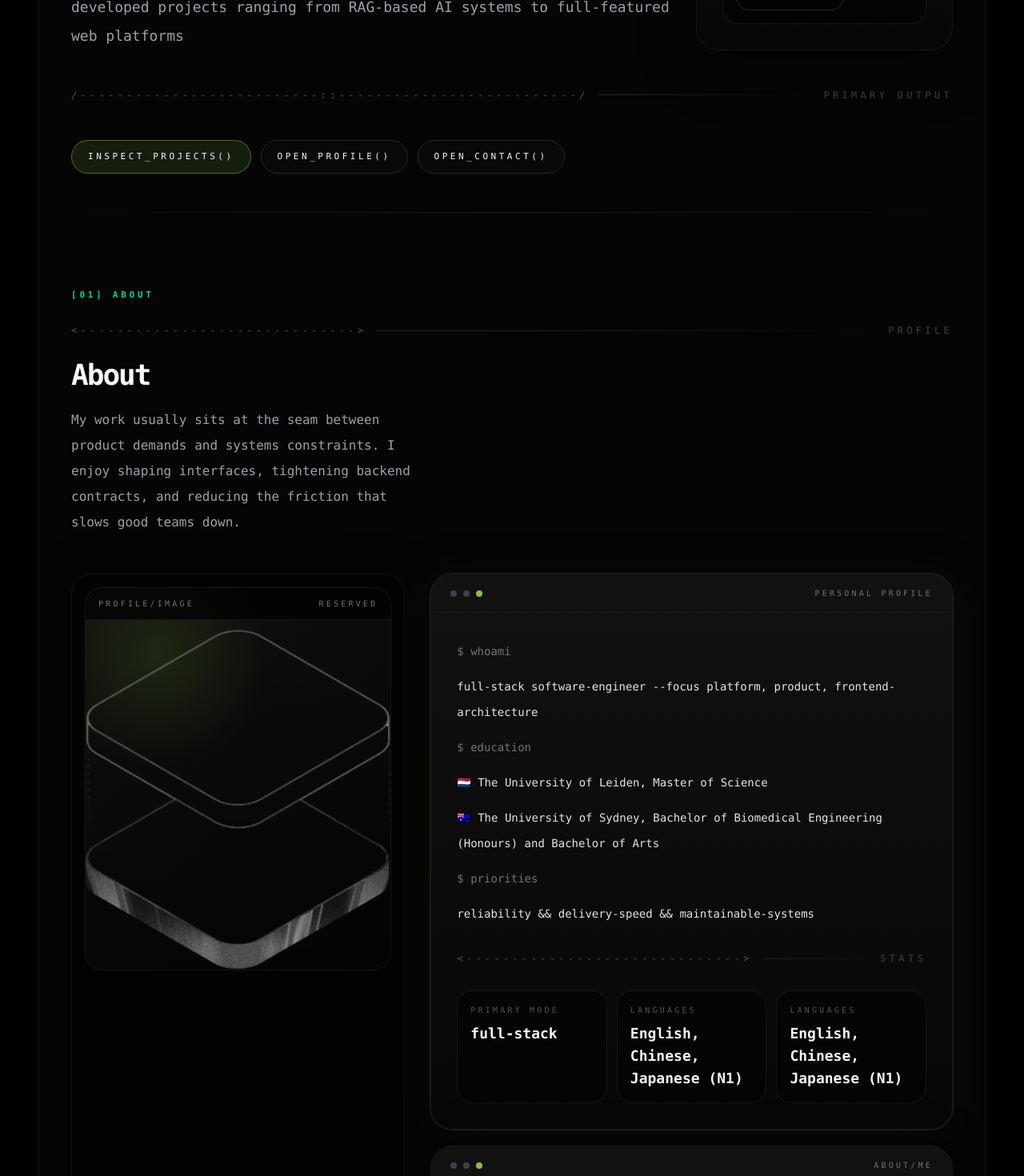
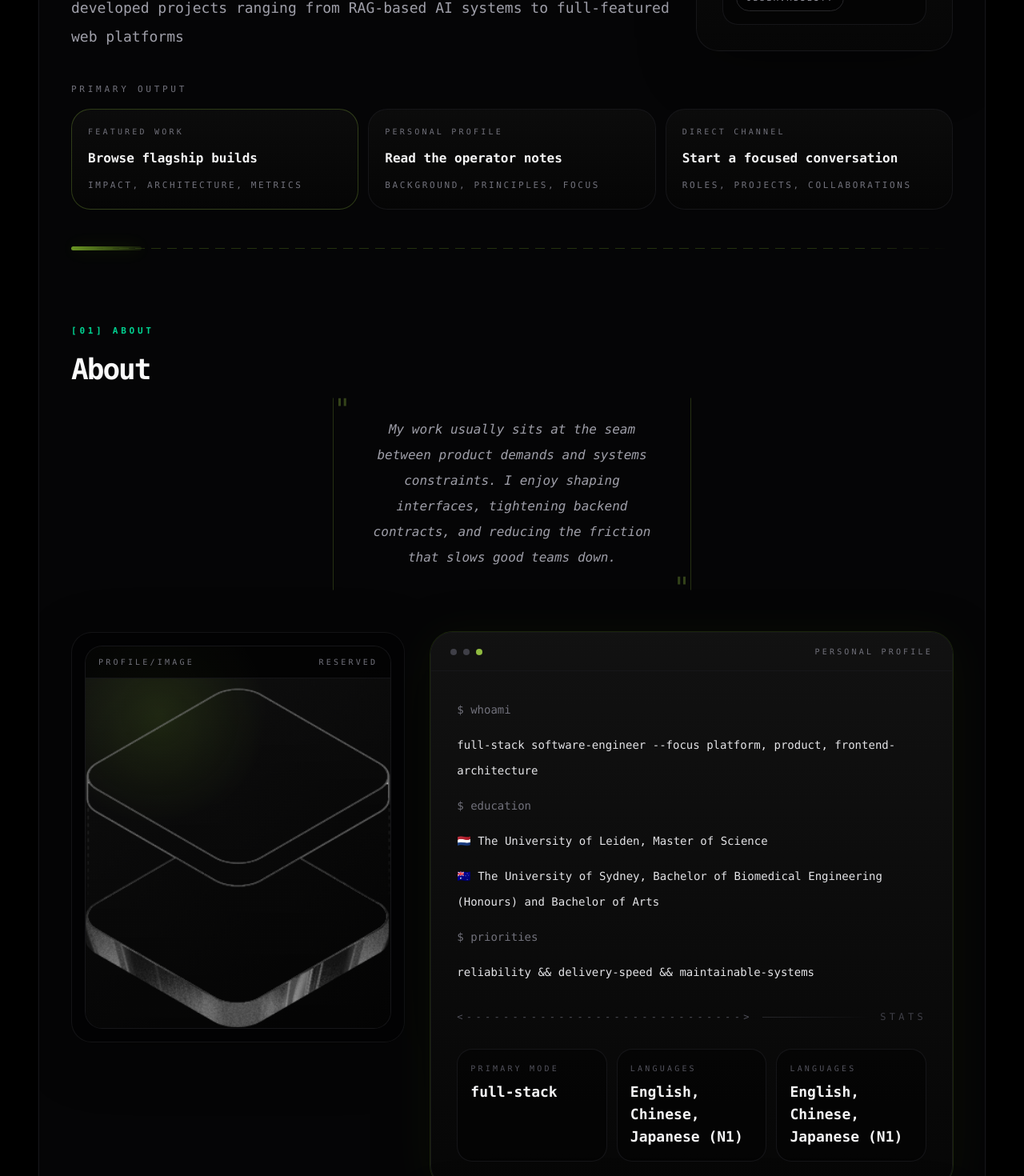
Before and after one commit to Rishi-Mishima/RIsha_sde_portfolio, a React (Vite) app: page / in a window 1280 px wide. Shown: the part 980-2450 px from the top of the page at 80% size. Built offline with nearby package versions, Linux system fonts and the light colour scheme.

Commit message:
refactor: redesign the hero section with only two panels left and right, changed the about section with a quote at centre

```diff
--- a/src/App.jsx
+++ b/src/App.jsx
@@ -144,8 +144,8 @@ function App() {
       </div>
 
       <div className="mx-auto flex min-h-screen w-full max-w-[88rem] flex-col px-4 pb-10 pt-4 sm:px-8 sm:pt-6 lg:px-12">
-        <header className="sticky top-0 z-30 -mx-4 mb-6 border-b border-zinc-900/75 bg-black/78 px-4 py-4 backdrop-blur-xl sm:-mx-8 sm:px-8 lg:-mx-12 lg:px-12">
-          <div className="mx-auto flex max-w-[82rem] flex-col gap-4 lg:flex-row lg:items-center lg:justify-between">
+        <header className="sticky top-3 z-40 mb-6 sm:top-4">
+          <div className="header-glass mx-auto flex max-w-[82rem] flex-col gap-4 px-4 py-4 sm:px-6 lg:flex-row lg:items-center lg:justify-between lg:px-8">
             <div className="flex items-center justify-between gap-4 text-[11px] uppercase tracking-[0.3em] text-zinc-500">
               <span className="text-zinc-300">{siteMeta.brand}</span>
               <button
@@ -221,7 +221,6 @@ function App() {
             </div>
           </div>
 
-          <AsciiDivider className="px-2 pt-8" label="end of output" />
         </main>
 
         <Footer siteMeta={siteMeta} />
--- a/src/components/SectionHeading.jsx
+++ b/src/components/SectionHeading.jsx
@@ -1,14 +1,11 @@
-import AsciiDivider from './AsciiDivider'
-
-function SectionHeading({ index, title, subtitle, note }) {
+function SectionHeading({ index, title, subtitle, subtitleClassName = '' }) {
   return (
     <div className="space-y-5 lg:sticky lg:top-28">
       <p className="section-kicker">
         [{index.toString().padStart(2, '0')}] {title}
       </p>
-      <AsciiDivider dense label={note ?? 'section'} />
       <h2 className="display-title max-w-sm text-3xl sm:text-4xl">{title}</h2>
-      <p className="max-w-md text-sm leading-8 text-zinc-400 sm:text-base">{subtitle}</p>
+      <p className={`max-w-md text-sm leading-8 text-zinc-400 sm:text-base ${subtitleClassName}`}>{subtitle}</p>
     </div>
   )
 }
--- a/src/data/portfolio.js
+++ b/src/data/portfolio.js
@@ -15,7 +15,7 @@ export const navigation = [
 
 export const hero = {
   eyebrow: 'currently on Search Year Visa / biomedical Engineering background ',
-  title: 'Building product systems under real production pressure.',
+  title: 'Hi, my name is Risha, a passionate full-stack software engineer.',
   intro:
     //'I design and ship full-stack software with a bias for clean interfaces, measurable outcomes, and infrastructure that does not become the team\'s next problem.',
     'I have experience across the stack, working with Java (Spring Boot), Python, and modern front-end frameworks (Vue/React), and have developed projects ranging from RAG-based AI systems to full-featured web platforms',
--- a/src/index.css
+++ b/src/index.css
@@ -147,6 +147,10 @@ select {
     opacity: 0.16;
   }
 
+  .header-glass {
+    @apply rounded-[1.6rem] border border-white/8 bg-black/40 shadow-[0_18px_60px_rgba(0,0,0,0.38),inset_0_1px_0_rgba(255,255,255,0.05)] backdrop-blur-2xl;
+  }
+
   .scroll-fireworks {
     position: absolute;
     inset: 0;
@@ -278,7 +282,30 @@ select {
 
   .section-shell::before {
     content: "";
-    @apply pointer-events-none absolute inset-x-0 top-0 h-px bg-gradient-to-r from-transparent via-zinc-800 to-transparent opacity-80;
+    position: absolute;
+    inset: 0 0 auto;
+    height: 1px;
+    background:
+      repeating-linear-gradient(
+        90deg,
+        rgba(163, 230, 53, 0.34) 0 12px,
+        transparent 12px 20px
+      );
+    opacity: 0.6;
+    mask-image: linear-gradient(90deg, transparent, white 10%, white 90%, transparent);
+  }
+
+  .section-shell::after {
+    content: "";
+    position: absolute;
+    left: 0;
+    top: -2px;
+    width: 5.5rem;
+    height: 5px;
+    border-radius: 9999px;
+    background: linear-gradient(90deg, rgba(163, 230, 53, 0.9), rgba(163, 230, 53, 0.12));
+    box-shadow: 0 0 22px rgba(163, 230, 53, 0.2);
+    opacity: 0.72;
   }
 
   .section-kicker {
@@ -328,6 +355,73 @@ select {
       radial-gradient(circle at 24% 18%, rgba(163, 230, 53, 0.14), transparent 28%),
       linear-gradient(135deg, rgba(18, 18, 18, 0.98), rgba(6, 6, 6, 0.96));
   }
+
+  .hero-status-block {
+    @apply rounded-[1.2rem] border border-zinc-900/90 bg-black/38 px-4 py-4;
+  }
+
+  .hero-action {
+    @apply relative overflow-hidden rounded-[1.5rem] border border-zinc-900/90 bg-[linear-gradient(180deg,rgba(12,12,12,0.96),rgba(6,6,6,0.88))] px-5 py-5 transition duration-300 hover:-translate-y-1 hover:border-lime-300/30 hover:shadow-[0_20px_50px_rgba(0,0,0,0.28)];
+  }
+
+  .hero-action::before {
+    content: "";
+    @apply absolute inset-0 opacity-0 transition duration-300;
+    background:
+      radial-gradient(circle at 12% 14%, rgba(163, 230, 53, 0.14), transparent 26%),
+      linear-gradient(135deg, rgba(163, 230, 53, 0.06), transparent 45%);
+  }
+
+  .hero-action:hover::before {
+    @apply opacity-100;
+  }
+
+  .hero-action--primary {
+    @apply border-lime-300/22;
+  }
+
+  .hero-action__meta,
+  .hero-action__title,
+  .hero-action__hint {
+    @apply relative block;
+  }
+
+  .hero-action__meta {
+    @apply mb-3 text-[10px] uppercase tracking-[0.32em] text-zinc-500;
+  }
+
+  .hero-action__title {
+    @apply text-base font-semibold leading-7 text-zinc-100;
+  }
+
+  .hero-action__hint {
+    @apply mt-3 text-[11px] uppercase tracking-[0.24em] text-zinc-500 transition duration-300;
+  }
+
+  .hero-action:hover .hero-action__hint {
+    @apply text-zinc-300;
+  }
+
+  .about-quote {
+    @apply relative mx-auto border-l border-r border-lime-300/18 border-r-lime-300/18 px-6 py-6 text-base italic leading-8 text-zinc-200 sm:px-8 sm:text-lg sm:leading-9;
+    animation: about-quote-drift 5.2s ease-in-out infinite;
+  }
+
+  .about-quote::before,
+  .about-quote::after {
+    @apply absolute text-4xl not-italic text-lime-300/26;
+    content: '"';
+  }
+
+  .about-quote::before {
+    left: 0;
+    top: -0.35rem;
+  }
+
+  .about-quote::after {
+    right: 0;
+    bottom: -1.1rem;
+  }
 }
 
 body.theme-daylight .theme-switch {
@@ -369,6 +463,56 @@ body.theme-daylight .mouse-core {
   box-shadow: 0 0 20px rgba(59, 130, 246, 0.15);
 }
 
+body.theme-daylight .header-glass {
+  @apply border-stone-300/75 bg-white/62 shadow-[0_18px_60px_rgba(148,163,184,0.18),inset_0_1px_0_rgba(255,255,255,0.5)];
+}
+
+body.theme-daylight .hero-action {
+  @apply border-stone-300/80 bg-[linear-gradient(180deg,rgba(255,255,255,0.92),rgba(244,244,245,0.84))];
+}
+
+body.theme-daylight .hero-action__meta,
+body.theme-daylight .hero-action__hint {
+  @apply text-stone-500;
+}
+
+body.theme-daylight .hero-action__title {
+  @apply text-stone-900;
+}
+
+body.theme-daylight .about-quote {
+  @apply border-emerald-700/16 text-stone-800;
+}
+
+body.theme-daylight .section-shell::before {
+  background:
+    repeating-linear-gradient(
+      90deg,
+      rgba(5, 150, 105, 0.28) 0 12px,
+      transparent 12px 20px
+    );
+}
+
+body.theme-daylight .section-shell::after {
+  background: linear-gradient(90deg, rgba(5, 150, 105, 0.82), rgba(5, 150, 105, 0.08));
+  box-shadow: 0 0 18px rgba(5, 150, 105, 0.14);
+}
+
+body.theme-daylight .hero-status-block {
+  @apply border-stone-300/80 bg-white/58;
+}
+
+@keyframes about-quote-drift {
+  0%,
+  100% {
+    transform: translateY(0);
+  }
+
+  50% {
+    transform: translateY(-6px);
+  }
+}
+
 @media (max-width: 767px) {
   .mouse-aura,
   .mouse-core {
@@ -384,6 +528,7 @@ body.theme-daylight .mouse-core {
   .scroll-fireworks,
   .mouse-aura,
   .mouse-core,
+  .about-quote,
   .terminal-glow,
   .terminal-fade,
   .typewriter-caret {
--- a/src/sections/AboutSection.jsx
+++ b/src/sections/AboutSection.jsx
@@ -6,10 +6,15 @@ import AsciiDivider from '../components/AsciiDivider'
 function AboutSection({ about, hero }) {
   return (
     <section id="about" className="section-shell space-y-10 sm:space-y-12">
-      <SectionHeading index={1} title="About" subtitle={about.summary} note="profile" />
+      <SectionHeading
+        index={1}
+        title="About"
+        subtitle={about.summary}
+        subtitleClassName="about-quote max-w-none text-center lg:max-w-[28rem]"
+      />
 
       <div className="grid gap-6 lg:grid-cols-[minmax(280px,0.78fr)_minmax(0,1.22fr)] lg:gap-8">
-        <div className="grid gap-5">
+        <div>
           <div className="terminal-card overflow-hidden p-3 sm:p-4">
             <div className="relative overflow-hidden rounded-[1.35rem] border border-zinc-900/90 bg-zinc-950">
               <div className="absolute inset-x-0 top-0 z-10 flex items-center justify-between border-b border-zinc-900/90 bg-black/72 px-4 py-3 text-[10px] uppercase tracking-[0.32em] text-zinc-500">
@@ -24,16 +29,6 @@ function AboutSection({ about, hero }) {
                 />
               </div>
             </div>
-          </div>
-
-          <div className="terminal-card p-6 sm:p-7">
-            <p className="mb-4 text-[11px] uppercase tracking-[0.32em] text-zinc-500">
-              engineering posture
-            </p>
-            <p className="section-body">
-              I favor product interfaces that feel controlled and quiet, backed by systems that are
-              instrumented well enough to survive messy reality.
-            </p>
           </div>
         </div>
 
@@ -68,14 +63,6 @@ function AboutSection({ about, hero }) {
             </div>
           </TerminalWindow>
 
-          <TerminalWindow title="about/me">
-            <div className="space-y-6 text-sm leading-8 text-zinc-300 sm:text-base">
-              {about.paragraphs.map((paragraph) => (
-                <p key={paragraph}>{paragraph}</p>
-              ))}
-            </div>
-          </TerminalWindow>
-
           <TerminalWindow title="operating/principles">
             <ul className="space-y-3 text-sm leading-7 text-zinc-300">
               {about.principles.map((principle) => (
--- a/src/sections/HeroSection.jsx
+++ b/src/sections/HeroSection.jsx
@@ -1,5 +1,4 @@
 import { useEffect, useState } from 'react'
-import AsciiDivider from '../components/AsciiDivider'
 import TerminalWindow from '../components/TerminalWindow'
 
 function HeroSection({ hero, siteMeta, theme }) {
@@ -45,12 +44,12 @@ function HeroSection({ hero, siteMeta, theme }) {
 
           <TerminalWindow title="hero/status" className="terminal-fade" contentClassName="space-y-5">
             <div className="grid gap-3 sm:grid-cols-2 lg:grid-cols-1">
-              <div className="rounded-[1.2rem] border border-zinc-900/90 bg-black/38 px-4 py-4">
+              <div className="hero-status-block">
                 <p className="mb-2 text-[10px] uppercase tracking-[0.32em] text-zinc-600">based in</p>
                 <p className="text-lg font-semibold text-zinc-100">{siteMeta.location}</p>
               </div>
 
-              <div className="rounded-[1.2rem] border border-zinc-900/90 bg-black/38 px-4 py-4">
+              <div className="hero-status-block">
                 <p className="mb-3 text-[10px] uppercase tracking-[0.32em] text-zinc-600">active focus</p>
                 <div className="flex flex-wrap gap-2">
                   {hero.labels.map((label) => (
@@ -67,18 +66,28 @@ function HeroSection({ hero, siteMeta, theme }) {
           </TerminalWindow>
         </div>
 
-        <AsciiDivider label="primary output" />
+        <div className="space-y-4">
+          <p className="text-[11px] uppercase tracking-[0.34em] text-zinc-500">primary output</p>
 
-        <div className="flex flex-wrap gap-3 text-sm">
-          <a className="terminal-link" href="#projects">
-            inspect_projects()
-          </a>
-          <a className="terminal-link muted" href="#about">
-            open_profile()
-          </a>
-          <a className="terminal-link muted" href={`mailto:${siteMeta.email}`}>
-            open_contact()
-          </a>
+          <div className="grid gap-3 lg:grid-cols-3">
+            <a className="hero-action hero-action--primary" href="#projects">
+              <span className="hero-action__meta">featured work</span>
+              <span className="hero-action__title">Browse flagship builds</span>
+              <span className="hero-action__hint">impact, architecture, metrics</span>
+            </a>
+
+            <a className="hero-action" href="#about">
+              <span className="hero-action__meta">personal profile</span>
+              <span className="hero-action__title">Read the operator notes</span>
+              <span className="hero-action__hint">background, principles, focus</span>
+            </a>
+
+            <a className="hero-action" href={`mailto:${siteMeta.email}`}>
+              <span className="hero-action__meta">direct channel</span>
+              <span className="hero-action__title">Start a focused conversation</span>
+              <span className="hero-action__hint">roles, projects, collaborations</span>
+            </a>
+          </div>
         </div>
       </div>
     </section>
```
